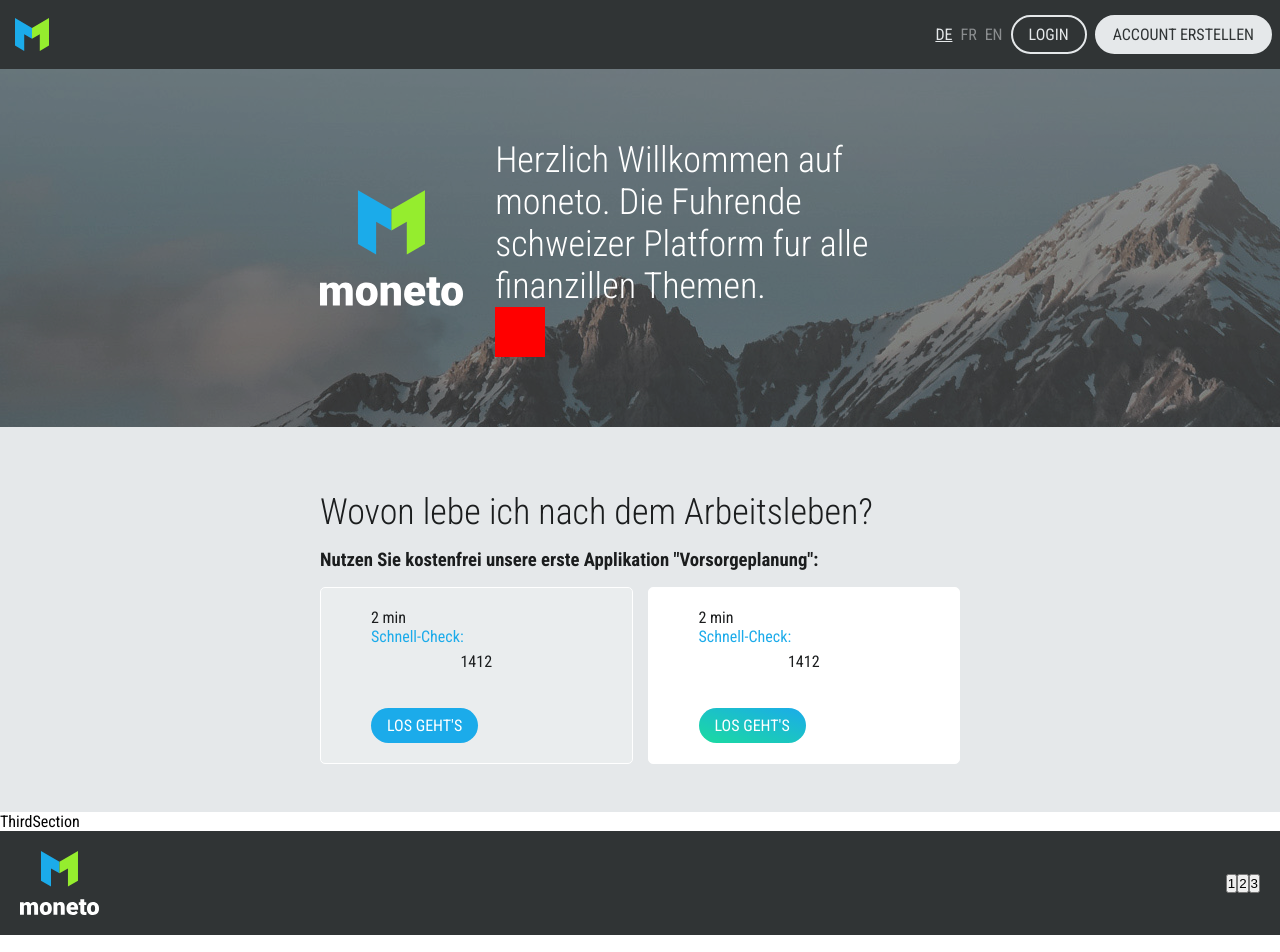
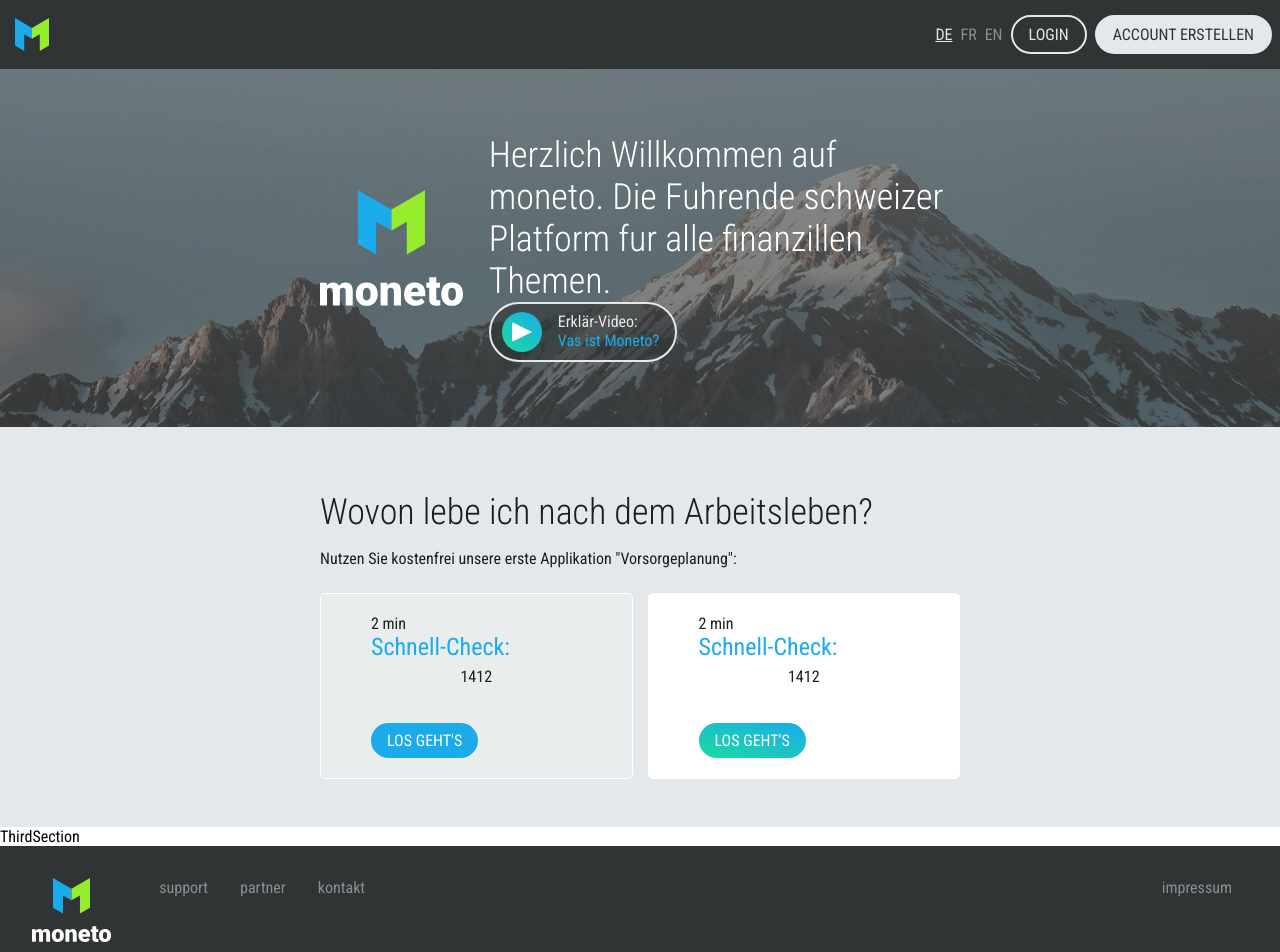
Before and after one commit to yuraantonov11/landing, a React (Create React App) app: page / in a window 1280 px wide. Shown: the top 952 px of the page. Built offline with nearby package versions, Linux system fonts and the light colour scheme.

Commit message:
footer & router & html

```diff
--- a/package.json
+++ b/package.json
@@ -7,12 +7,14 @@
     "@types/node": "12.0.2",
     "@types/react": "16.8.17",
     "@types/react-dom": "16.8.4",
+    "@types/react-router-dom": "^4.3.3",
     "@types/styled-components": "^4.1.15",
     "i18next": "^15.1.1",
     "i18next-browser-languagedetector": "^3.0.1",
     "react": "^16.8.6",
     "react-dom": "^16.8.6",
     "react-i18next": "^10.9.0",
+    "react-router-dom": "^5.0.0",
     "react-scripts": "3.0.1",
     "styled-components": "^4.2.0",
     "typescript": "3.4.5"
--- a/src/App.css
+++ b/src/App.css
@@ -6,8 +6,13 @@
     box-sizing: border-box;
 }
 
-html {
+body {
     font-family: 'Roboto Condensed', sans-serif;
+    font-size: 16px;
+}
+
+title{
+    font-size: 24px;
 }
 
 nav {
@@ -66,8 +71,20 @@
     margin-bottom: 30px;
     text-align: center;
 }
+.flex{
+    display: flex;
+}
 
 @media screen and (max-width: 800px) {
+    body{
+        font-size: 14px;
+    }
+    h2{
+        font-size: 20px;
+    }
+    title{
+        font-size: 16px;
+    }
     section {
         padding: 50px 20px;
     }
--- a/src/App.tsx
+++ b/src/App.tsx
@@ -1,4 +1,5 @@
 import React from 'react';
+import { BrowserRouter } from 'react-router-dom'
 import './utils/i18n';
 import Header from './components/header';
 import FooterComponent from './components/footer';
@@ -8,11 +9,13 @@
 import './App.css';
 
 const App: React.FC = () => <main className="App">
-    <Header />
-    <FirstSection />
-    <SecondSection />
-    <ThirdSection />
-    <FooterComponent />
+    <BrowserRouter>
+        <Header />
+        <FirstSection />
+        <SecondSection />
+        <ThirdSection />
+        <FooterComponent />
+    </BrowserRouter>
 </main>;
 
 export default App;
--- a/src/components/common/styled.ts
+++ b/src/components/common/styled.ts
@@ -1,4 +1,5 @@
-import styled from 'styled-components';
+import styled, { css } from 'styled-components';
+import { Link } from 'react-router-dom'
 import colors from './colors';
 
 const Button = styled.button`
@@ -38,11 +39,26 @@
   color: ${colors.white0};
   border: none;
 `;
+const gradientMixin = css`
+  background-image: linear-gradient(to top right, ${colors.green1}, ${colors.blue1});
+`;
+const StyledLink = styled(Link)`
+    color: ${colors.grey1};
+    display: block;
+    margin: 0 1rem;
+    text-transform: lowercase;
+    text-decoration: none;
+
+    &:hover {
+      text-decoration: underline;
+    }`;
 
 export {
     Button,
     ButtonPrimary,
     ButtonSecondary,
     LangButton,
-    ProgramButton
+    ProgramButton,
+    StyledLink,
+    gradientMixin
 };
--- a/src/components/first-section.tsx
+++ b/src/components/first-section.tsx
@@ -4,30 +4,54 @@
 import bg from '../images/bg01.png';
 import img from '../images/moneto-full.svg';
 import {useTranslation} from 'react-i18next';
+import {ButtonPrimary, gradientMixin} from './common/styled';
 
 const StyledFirstSection = styled.section`
     display: grid;
     width: 100%;
     background-image: url(${bg});
+    background-position-x: 50%;
     color: ${colors.white1};
-
-    //grid-template-columns: repeat(4, 1fr);
-
-    //flex-direction: row;
-    //justify-content: center;
-    //grid-template-columns: auto auto;
-    //grid-template-columns: repeat(auto-fit, minmax(100px, 1fr));
     align-items: flex-start;
     .text-wrap{
-      margin: 0 2rem;
+      margin-left: 1.6rem;
       color: ${colors.white0};
     }
-    .button{
-    width: 50px;
-    height: 50px;
-    background-color: red;
+    button{
+       background-color: ${colors.grey0}99;
+       text-transform: initial;
+       .play_circle{
+         min-width: 40px;
+         min-height: 40px;
+         width: 40px;
+         height: 40px;
+         ${gradientMixin};
+         border-radius: 50%;
+         display: flex;
+         justify-content: center;
+         align-items: center;
+         margin-left: -5px;
+           .play_triangle {
+             width: 0;
+             height: 0;
+             border-style: solid;
+             border-width: 10px 0 10px 20px;
+             border-color: transparent transparent transparent ${colors.white0};
+             border-radius: 10%;
+           }
+        }
+          .text{
+              display: flex;
+              flex-direction: column;
+              align-items: baseline;
+              padding-left: 1rem;
+              .question{
+                color: ${colors.blue1};
+              }
+          }
     }
 `;
+
 
 const FirstSection = () => {
     const { t } = useTranslation();
@@ -36,7 +60,15 @@
             <img src={img} alt="logo"/>
             <div className="text-wrap">
                 <h2>{t('firstSectionHeadline')}</h2>
-                <div className="button"></div>
+                <ButtonPrimary className="flex">
+                    <div className="play_circle">
+                        <div className="play_triangle" />
+                    </div>
+                    <div className="text">
+                        <span>{t('videoButtonText')}:</span>
+                        <span className="question">{t('videoButtonQuestion')}</span>
+                    </div>
+                </ButtonPrimary>
             </div>
         </div>
     </StyledFirstSection>
--- a/src/components/footer/Footer.component.tsx
+++ b/src/components/footer/Footer.component.tsx
@@ -1,15 +1,22 @@
 import React from 'react';
 import StyledFooter from './footer.styled';
+import {StyledLink} from '../common/styled';
 import img from '../../images/moneto-full.svg';
+import {useTranslation} from 'react-i18next';
 
 
-const FooterComponent = () => <StyledFooter>
-   <img src={img} alt="moneto" className="logo"/>
-   <nav>
-      <button>1</button>
-      <button>2</button>
-      <button>3</button>
-   </nav>
-</StyledFooter>;
+const FooterComponent = () => {
+   const { t } = useTranslation();
+
+   return <StyledFooter>
+      <img src={img} alt="moneto" className="logo"/>
+      <nav>
+         <StyledLink to="/support">{t('navigation.support')}</StyledLink>
+         <StyledLink to="/partner">{t('navigation.partner')}</StyledLink>
+         <StyledLink to="/contact">{t('navigation.contact')}</StyledLink>
+         <StyledLink to="/imprint">{t('navigation.imprint')}</StyledLink>
+      </nav>
+   </StyledFooter>;
+};
 
 export default FooterComponent;
--- a/src/components/footer/footer.styled.ts
+++ b/src/components/footer/footer.styled.ts
@@ -5,11 +5,11 @@
 /* Footer Section*/
 
 display: flex;
-align-items: center;
+align-items: start;
 justify-content: space-between;
 background-color: #303435;
 color: #fff;
-padding: 20px;
+padding: 2rem;
 
 ul {
     display: flex;
@@ -24,6 +24,14 @@
     font-size: 14px;
     opacity: 0.6;
     align-self: center;
+}
+nav{
+  display: flex;
+  width: 100%;
+  margin-left: 2rem;
+  & a:last-child{
+    margin-left: auto;
+  }
 }
 .logo{
   height: 4rem;
--- a/src/components/program/Program.component.tsx
+++ b/src/components/program/Program.component.tsx
@@ -6,7 +6,6 @@
 
 const Header = (props: any) => {
     const { t } = useTranslation();
-    console.log(props);
 
     return <StyledProgram className={props.className}>
         <span className="time">2 min</span>
--- a/src/components/program/program.styled.ts
+++ b/src/components/program/program.styled.ts
@@ -1,15 +1,20 @@
 import styled from 'styled-components';
 import colors from '../common/colors';
+import {gradientMixin} from '../common/styled';
+
 
 const StyledHeader = styled.div`
     padding: 20px 50px;
     background-color: ${colors.white2};
     border-radius: 5px;
     border: 1px solid ${colors.white0};
-    &.active{
+    .time{
+      align-self: end;
+    }
+    &.highlighted{
       background-color: ${colors.white0};
       button{
-        background-image: linear-gradient(to top right, ${colors.green1}, ${colors.blue1});
+        ${gradientMixin};
       }
     }
     title{
--- a/src/components/second-section.tsx
+++ b/src/components/second-section.tsx
@@ -12,10 +12,11 @@
   .wrapper{
     flex-direction: column;
       .text-wrapper{
+        margin-bottom: 25px;
         h2{
           margin: 1rem 0;
         }
-        h3{
+        span{
           margin: 1rem 0;
         }
       }
@@ -35,16 +36,15 @@
         <div className="wrapper">
             <div className="text-wrapper">
                 <h2>{t('secondSectionHeadline')}</h2>
-                <h3>{t('secondSectionTitle')}</h3>
+                <span>{t('secondSectionTitle')}</span>
             </div>
             <div className="programs-list">
                 <ProgramComponent />
-                <ProgramComponent className="active gradient" />
+                <ProgramComponent className="highlighted gradient" />
             </div>
         </div>
 
-
     </StyledSecondSection>;
-}
+};
 
 export default SecondSection;
--- a/src/locales/de.json
+++ b/src/locales/de.json
@@ -4,5 +4,13 @@
   "firstSectionHeadline": "Herzlich Willkommen auf moneto. Die Fuhrende schweizer Platform fur alle finanzillen Themen.",
   "secondSectionHeadline": "Wovon lebe ich nach dem Arbeitsleben?",
   "secondSectionTitle": "Nutzen Sie kostenfrei unsere erste Applikation \"Vorsorgeplanung\":",
-  "fastRegister": "Schnell-Check"
+  "fastRegister": "Schnell-Check",
+  "videoButtonText": "Erklär-Video",
+  "videoButtonQuestion": "Vas ist Moneto?",
+  "navigation": {
+    "support": "support",
+    "partner": "partner",
+    "contact": "kontakt",
+    "imprint": "impressum"
+  }
 }
--- a/src/utils/i18n.tsx
+++ b/src/utils/i18n.tsx
@@ -9,7 +9,7 @@
         resources,
         lng: "de",
 
-        keySeparator: false, // we do not use keys in form messages.welcome
+        keySeparator: '.',
 
         interpolation: {
             escapeValue: false // react already safes from xss
```
Also changed, not shown: 1 other file (tests, documents, lock files or other folders).
